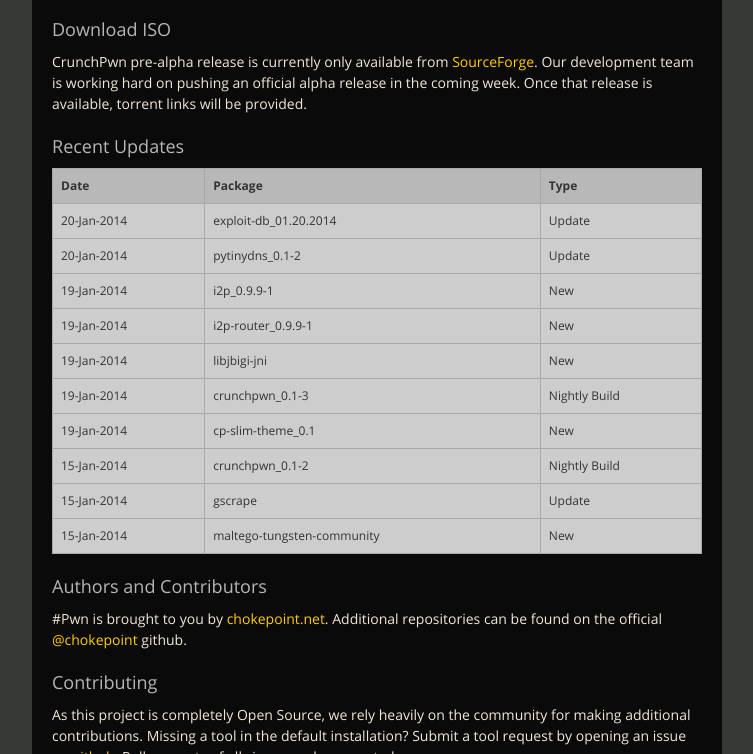
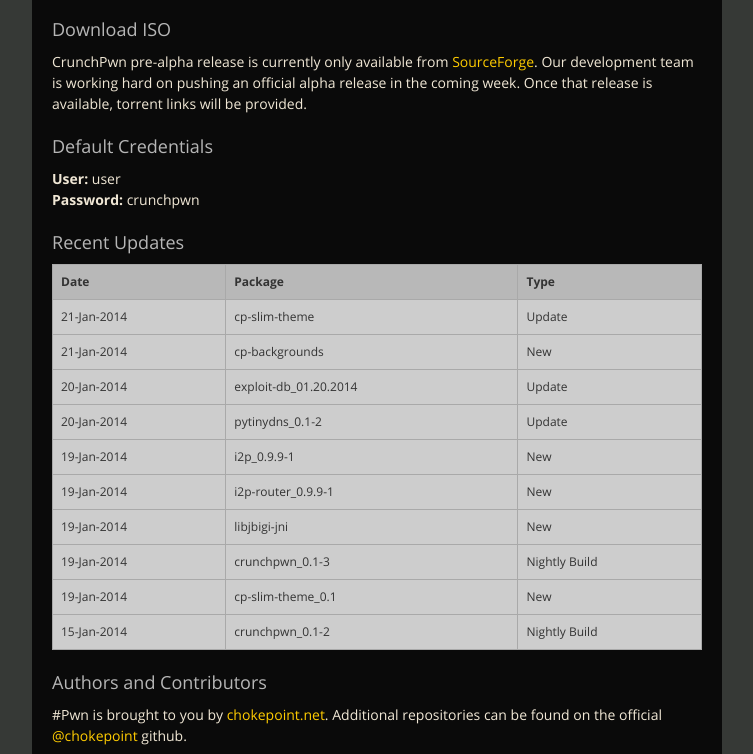
Before and after one commit to chokepoint/chokepoint.github.io, a plain HTML site: page index.html in a window 1280 px wide. Shown: the part 458-1212 px from the top of the page, without its empty margins (263-1016 px from the left). Drawn offline with nearby package versions, Linux system fonts and the light colour scheme.

Commit message:
Default credentials added

```diff
--- a/index.html
+++ b/index.html
@@ -63,9 +63,16 @@ $ sudo apt-get install crunchpwn
 <a name="download-iso" class="anchor" href="#download-iso"><span class="octicon octicon-link"></span></a>Download ISO</h3>
 <p>CrunchPwn pre-alpha release is currently only available from <a href="http://sourceforge.net/projects/crunchpwn/files/PreAlpha-amd64/CrunchPwn-Live-0.1a.iso/download">SourceForge</a>. Our development team is working hard on pushing an official alpha release in the coming week. Once that release is available, torrent links will be provided.</p>
 
+<h3>
+<a name="credentials" class="anchor" href="#credentials"><span class="octicon octicon-link"></span></a>Default Credentials</h3>
+<p><strong>User:</strong> user<br />
+<strong>Password:</strong> crunchpwn</p>
+
 <h3>Recent Updates</h3>
 <table class="tftable" border="1">
 <tr><th><strong>Date</strong></th><th><strong>Package</strong></th><th><strong>Type</strong></th></tr>
+<tr><td>21-Jan-2014</td><td>cp-slim-theme</td><td>Update</td></tr>
+<tr><td>21-Jan-2014</td><td>cp-backgrounds</td><td>New</td></tr>
 <tr><td>20-Jan-2014</td><td>exploit-db_01.20.2014</td><td>Update</td></td></tr>
 <tr><td>20-Jan-2014</td><td>pytinydns_0.1-2</td><td>Update</td></td></tr>
 <tr><td>19-Jan-2014</td><td>i2p_0.9.9-1</td><td>New</td></td></tr>
@@ -74,8 +81,6 @@ $ sudo apt-get install crunchpwn
 <tr><td>19-Jan-2014</td><td>crunchpwn_0.1-3</td><td>Nightly Build</td></td></tr>
 <tr><td>19-Jan-2014</td><td>cp-slim-theme_0.1</td><td>New</td></tr>
 <tr><td>15-Jan-2014</td><td>crunchpwn_0.1-2</td><td>Nightly Build</td></td></tr>
-<tr><td>15-Jan-2014</td><td>gscrape</td><td>Update</td></tr>
-<tr><td>15-Jan-2014</td><td>maltego-tungsten-community</td><td>New</td></tr>
 </table>
 
 <h3>
```
